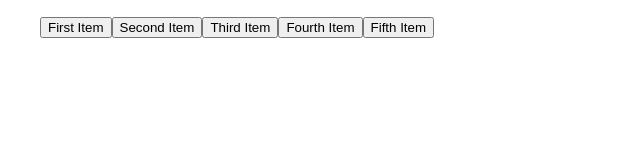
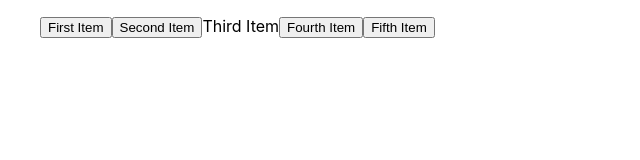
Before and after one commit to prateekchandan/react-session-resources, a React (Create React App) app in the folder ReactJS/todo-app/: page / in a window 1280 px wide. Shown: the top 160 px of the page, without its empty margins (0-640 px from the left). Built offline with nearby package versions, Linux system fonts and the light colour scheme.

Commit message:
Added state in list component

```diff
--- a/ReactJS/todo-app/src/List.js
+++ b/ReactJS/todo-app/src/List.js
@@ -3,6 +3,14 @@ import {todoItemList} from "./TodoItem";
 import ListItem from './ListItem';
 
 class List extends React.Component {
+
+    constructor(props) {
+        super(props);
+        this.state = {
+            selectedId: 3
+        };
+    }
+
     render() {
         return <ul>
             {this.getAllListItems()}
@@ -12,7 +20,7 @@ class List extends React.Component {
     getAllListItems() {
         let listItems = [];
         todoItemList.forEach(item => {
-            listItems.push(<ListItem name={item.name}/>)
+            listItems.push(<ListItem name={item.name} isSelected={item.id == this.state.selectedId}/>)
          });
         return listItems;
     }
--- a/ReactJS/todo-app/src/ListItem.js
+++ b/ReactJS/todo-app/src/ListItem.js
@@ -4,7 +4,7 @@ class ListItem extends React.Component {
     render() {
         if (this.props.isSelected) {
             return <span>
-                {this.props.name};
+                {this.props.name}
             </span>
         }
         return <button>
```
